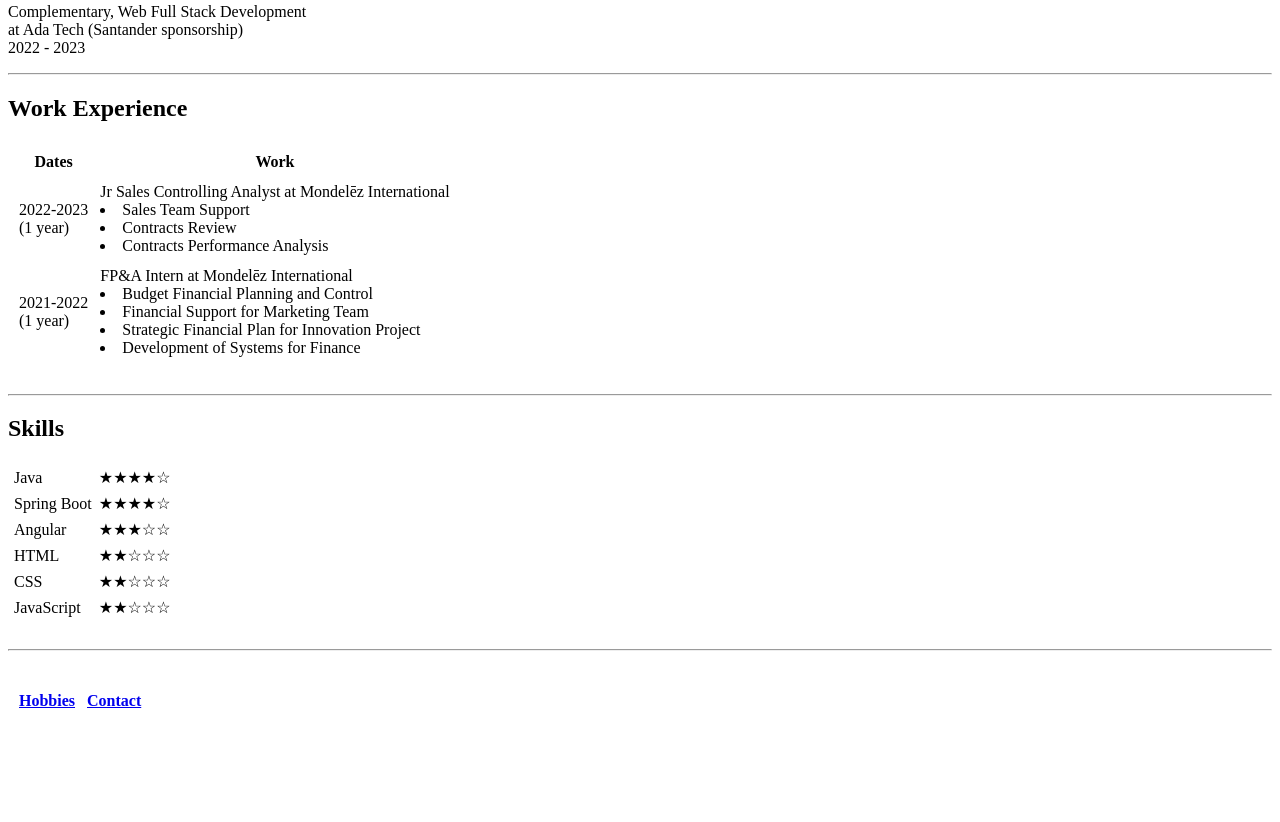
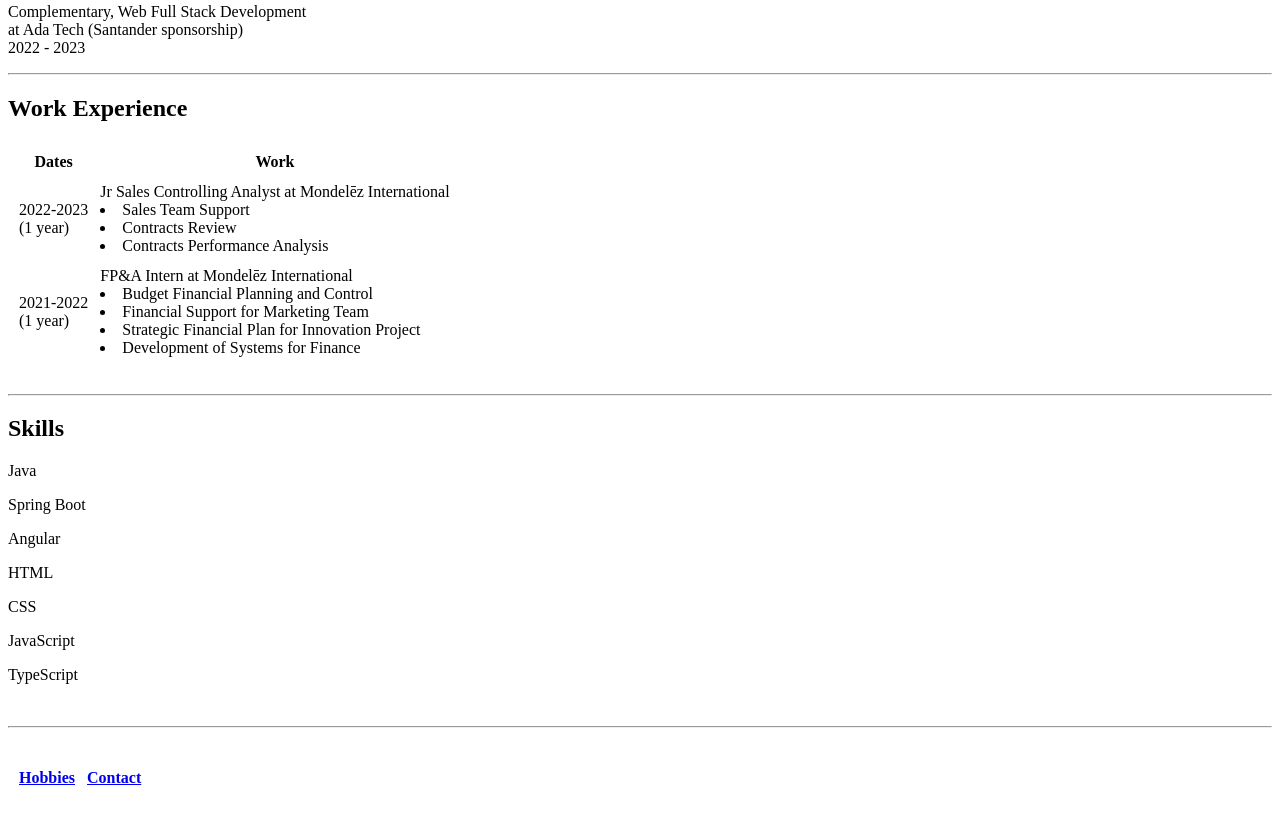
Before and after one commit to arthurbicego/cv, a plain HTML site: page index.html in a window 1280 px wide. Shown: the part 480-1302 px from the top of the page. Before the commit the page ends 1230 px from the top, so only its background shows below. Drawn offline with Linux system fonts and the light colour scheme.

Commit message:
update cv: skills

```diff
--- a/index.html
+++ b/index.html
@@ -81,32 +81,13 @@
     <br>
     <hr>
     <h2>Skills</h2>
-    <table cellspacing="5">
-        <tr>
-            <td>Java</td>
-            <td>★★★★☆</td>
-        </tr>
-        <tr>
-            <td>Spring Boot</td>
-            <td>★★★★☆</td>
-        </tr>
-        <tr>
-            <td>Angular</td>
-            <td>★★★☆☆</td>
-        </tr>
-        <tr>
-            <td>HTML</td>
-            <td>★★☆☆☆</td>
-        </tr>
-        <tr>
-            <td>CSS</td>
-            <td>★★☆☆☆</td>
-        </tr>
-        <tr>
-            <td>JavaScript</td>
-            <td>★★☆☆☆</td>
-        </tr>
-    </table>
+    <p>Java</p>
+    <p>Spring Boot</p>
+    <p>Angular</p>
+    <p>HTML</p>
+    <p>CSS</p>
+    <p>JavaScript</p>
+    <p>TypeScript</p>
     <br>
     <hr>
     <table cellspacing="10">
```
